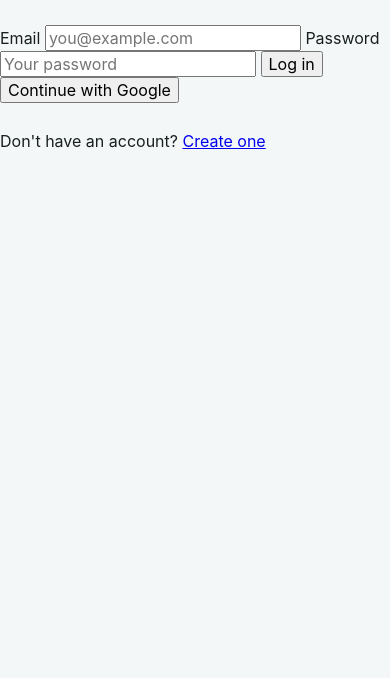
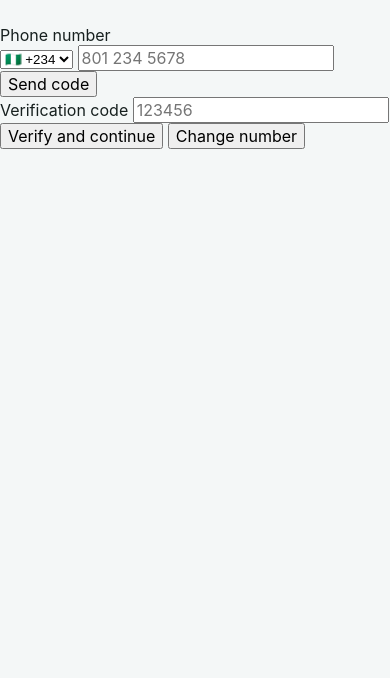
Before and after one commit to kazeemb308-collab/MeAndYou, a plain HTML site: page login.html in a window 390 px wide. Shown: the part 166-844 px from the top of the page. Drawn offline with Linux system fonts and the light colour scheme.

Commit message:
Replace obsolete email login with phone OTP login

```diff
--- a/login.html
+++ b/login.html
@@ -4,30 +4,38 @@
   <meta charset="UTF-8">
   <meta name="viewport" content="width=device-width, initial-scale=1, viewport-fit=cover, user-scalable=no">
   <meta name="theme-color" content="#075e54">
-  <title>Login — MeAndYou</title>
+  <title>Phone login — MeAndYou</title>
   <link rel="stylesheet" href="app.css">
 </head>
 <body>
   <main class="auth-page">
     <section class="auth-card">
       <div class="logo small">M</div>
-      <h1>Welcome back</h1>
-      <p>Log in to continue to MeAndYou.</p>
-
-      <form id="loginForm" novalidate>
-        <label for="email">Email</label>
-        <input id="email" type="email" autocomplete="email" placeholder="you@example.com" required>
-
-        <label for="password">Password</label>
-        <input id="password" type="password" autocomplete="current-password" placeholder="Your password" required>
-
-        <button class="primary" type="submit">Log in</button>
+      <h1>Welcome to MeAndYou</h1>
+      <p>Enter your phone number to continue.</p>
+      <form id="phoneForm" novalidate>
+        <label for="phone">Phone number</label>
+        <div class="phone-row">
+          <select id="countryCode" aria-label="Country code">
+            <option value="+234" selected>🇳🇬 +234</option>
+            <option value="+233">🇬🇭 +233</option>
+            <option value="+254">🇰🇪 +254</option>
+            <option value="+27">🇿🇦 +27</option>
+            <option value="+1">🇺🇸 +1</option>
+            <option value="+44">🇬🇧 +44</option>
+          </select>
+          <input id="phone" type="tel" inputmode="numeric" autocomplete="tel" placeholder="801 234 5678" required>
+        </div>
+        <button id="sendCodeBtn" class="primary" type="submit">Send code</button>
+        <div id="recaptcha-container"></div>
       </form>
-
-      <button id="googleBtn" class="google" type="button">Continue with Google</button>
+      <form id="verifyForm" class="code-form" novalidate>
+        <label for="codeInput">Verification code</label>
+        <input id="codeInput" type="text" inputmode="numeric" autocomplete="one-time-code" maxlength="6" placeholder="123456">
+        <button id="verifyBtn" class="primary" type="submit">Verify and continue</button>
+        <button id="changeNumberBtn" class="text-button" type="button">Change number</button>
+      </form>
       <p id="authMessage" class="message" role="status"></p>
-
-      <div class="switch-auth">Don't have an account? <a href="signup.html">Create one</a></div>
     </section>
   </main>
   <script type="module" src="auth.js"></script>
```
